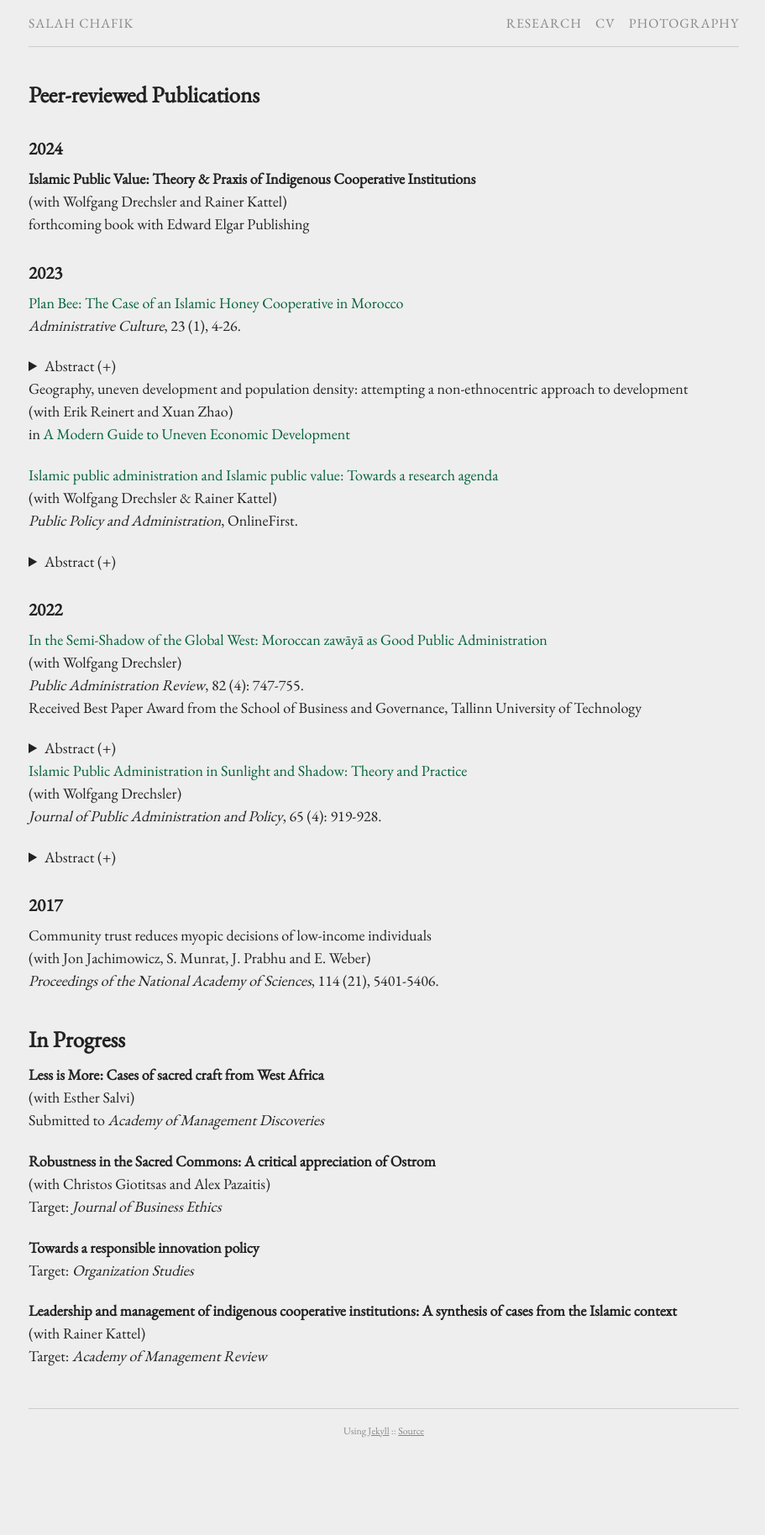
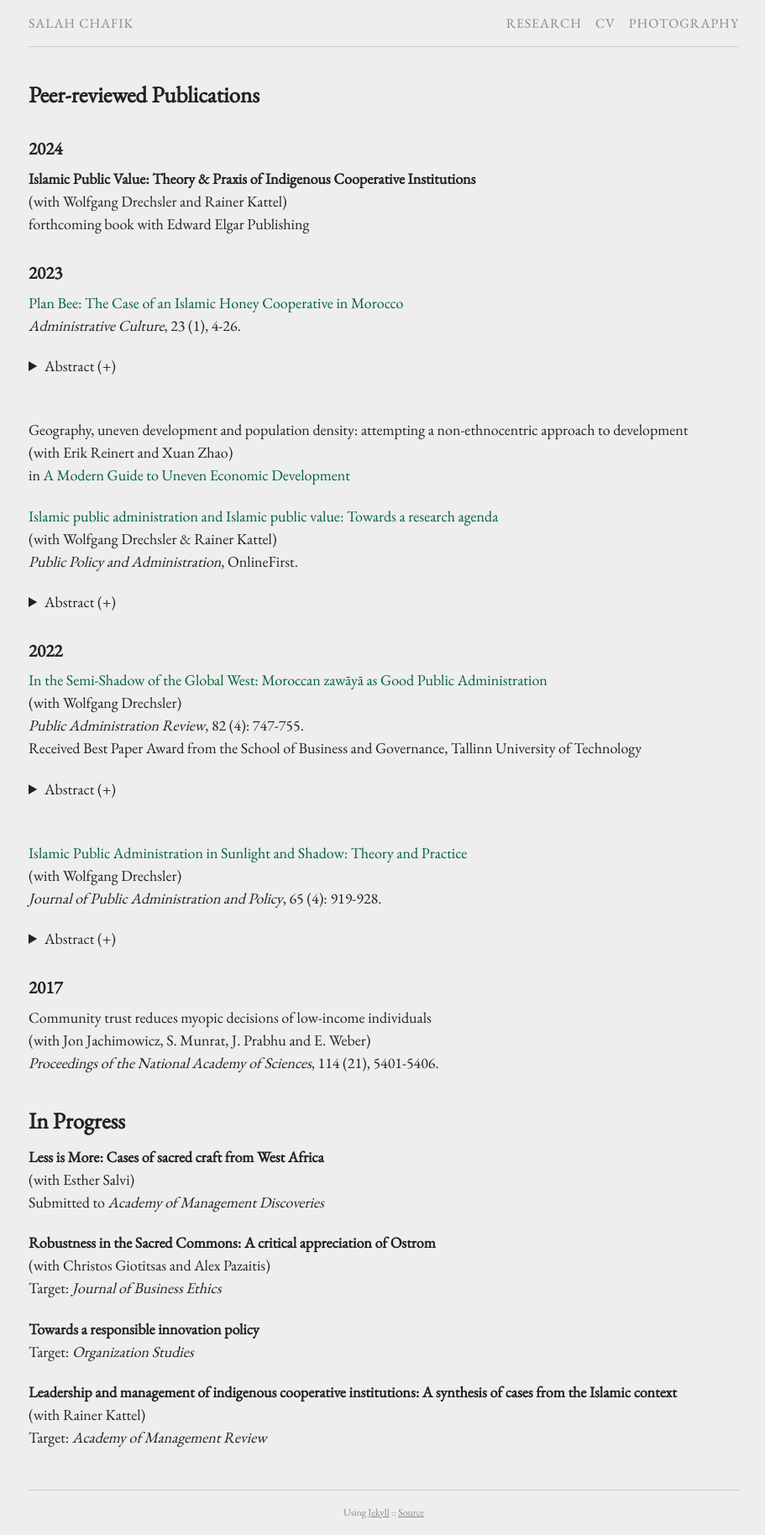
Before and after one commit to schafik/schafik.github.io, a Jekyll site: the page built from research.md, in a window 1280 px wide. Shown: the whole page at 84% size, without its empty margins (183-1094 px from the left). Built offline with Jekyll 4.4.1, drawn with Linux system fonts in a browser that asks for light colours; comment, search, counter and statistics services are not loaded; our own code applies the rules of GitHub Pages for plain Markdown files; before the commit the page ends 1731 px from its top, so only the background shows below that.

Commit message:
Update research.md

```diff
--- a/research.md
+++ b/research.md
@@ -21,7 +21,7 @@ permalink: /research/
   <details><summary> Abstract (+) </summary>
 
    <blockquote><p align="left"> Taddaret Inzerki is an indigenous honey cooperative (i.e. apiary) in rural Morocco that has operated autonomously for centuries. To understand the devolved status of the apiary, and accordingly, explore the often overlooked field of (non-Western) traditional community-based administrative systems and practices, this essay first provides a brief summary of devolution theory (based on Althusius’ Politica) and the track record of similar policies in the context of natural resource management. The case of Taddaret Inzerki, which is the core contribution of the essay, is then presented along the lines of a Geertzian thick description, revealing both the apiary’s historical foundation and its three enduring institutional goals stemming from the rules of the commons: ensuring the welfare of bees, properly treating fellow beekeepers, and fulfilling Islamic requisites. The result for the villagers upholding their sacred craft of Islamic beekeeping is that they are able to generate a reliable livelihood and preserve their shared natural resource commons. However, this essay argues that this administrative arrangement also proves beneficial at the national and even global level, and concludes by suggesting potential avenues of future research.<br></p> </blockquote>
-   </details>
+   </details><br />
 
 
   Geography, uneven development and population density: attempting a non-ethnocentric approach to development <br />
@@ -51,7 +51,7 @@ permalink: /research/
 
    <blockquote>
    <p align="left"> The 2020 international protests addressing structural racism and colonial legacies have also questioned Western ascendancy on defining (good) governance. Non-Western traditional forms of governance surviving today, despite not receiving much academic attention, pose an obvious alternative. This study analyses key indigenous institutions in Morocco known as *zawāyā*, and in doing so, fills some of the lacunae on Islamic-African public administration. Drawing from novel data collected via ethnographic fieldwork across three domains of public service provision, the authors, apparently for the first time in such a context, present a public administration that is functional in its operation, delivering on its goals, and on both counts markedly different from the global-Western mainstream. Our results uncover a public administration that (1) coexists with a larger state, (2) delivers coproduced services, and (3) merits recognition.<br></p> </blockquote>
-   </details>
+   </details><br />
 
 [Islamic Public Administration in Sunlight and Shadow: Theory and Practice](/f/Drechsler and Chafik - Theory and Practice.pdf)<br />
   (with Wolfgang Drechsler)<br />
```
